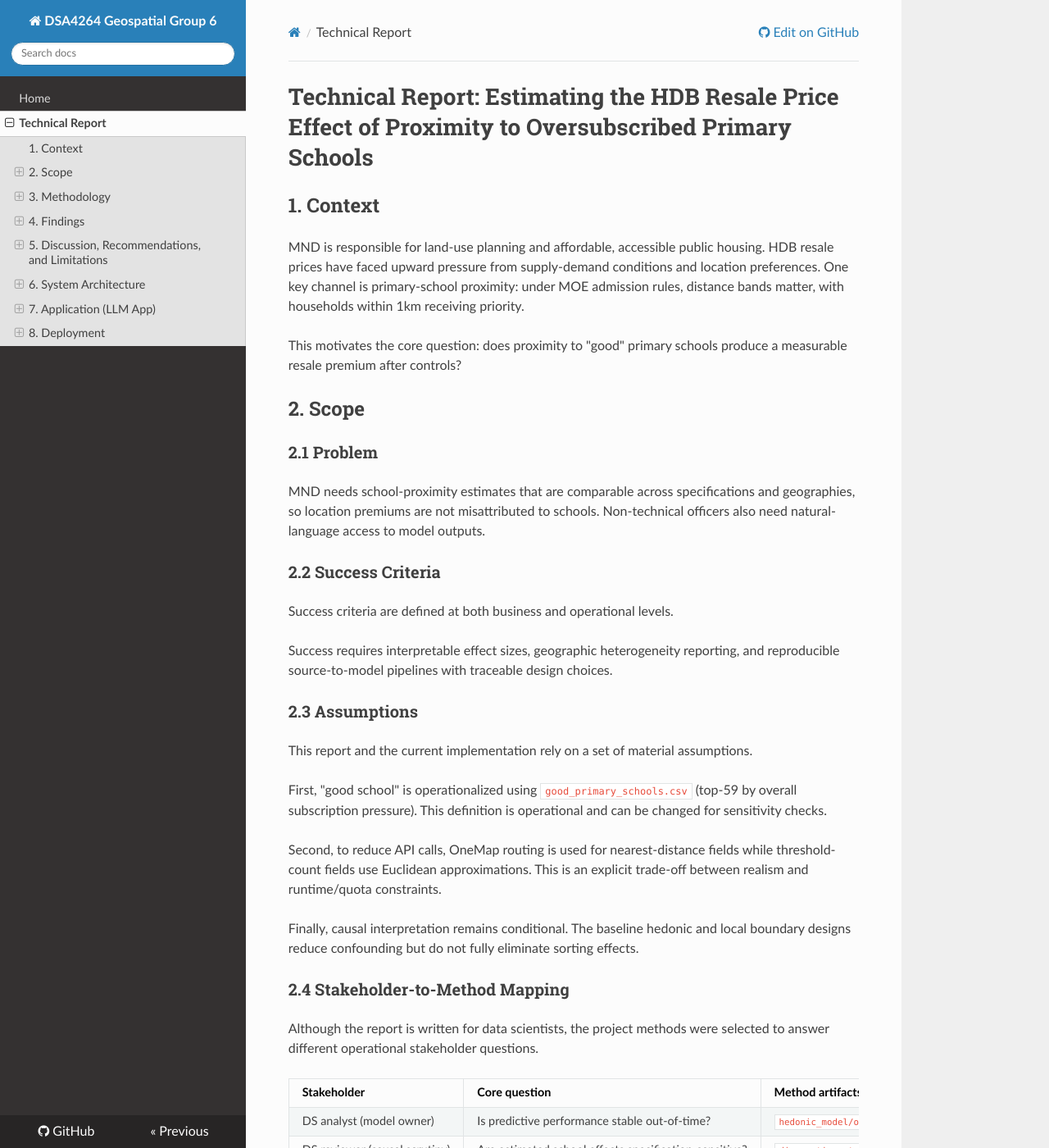
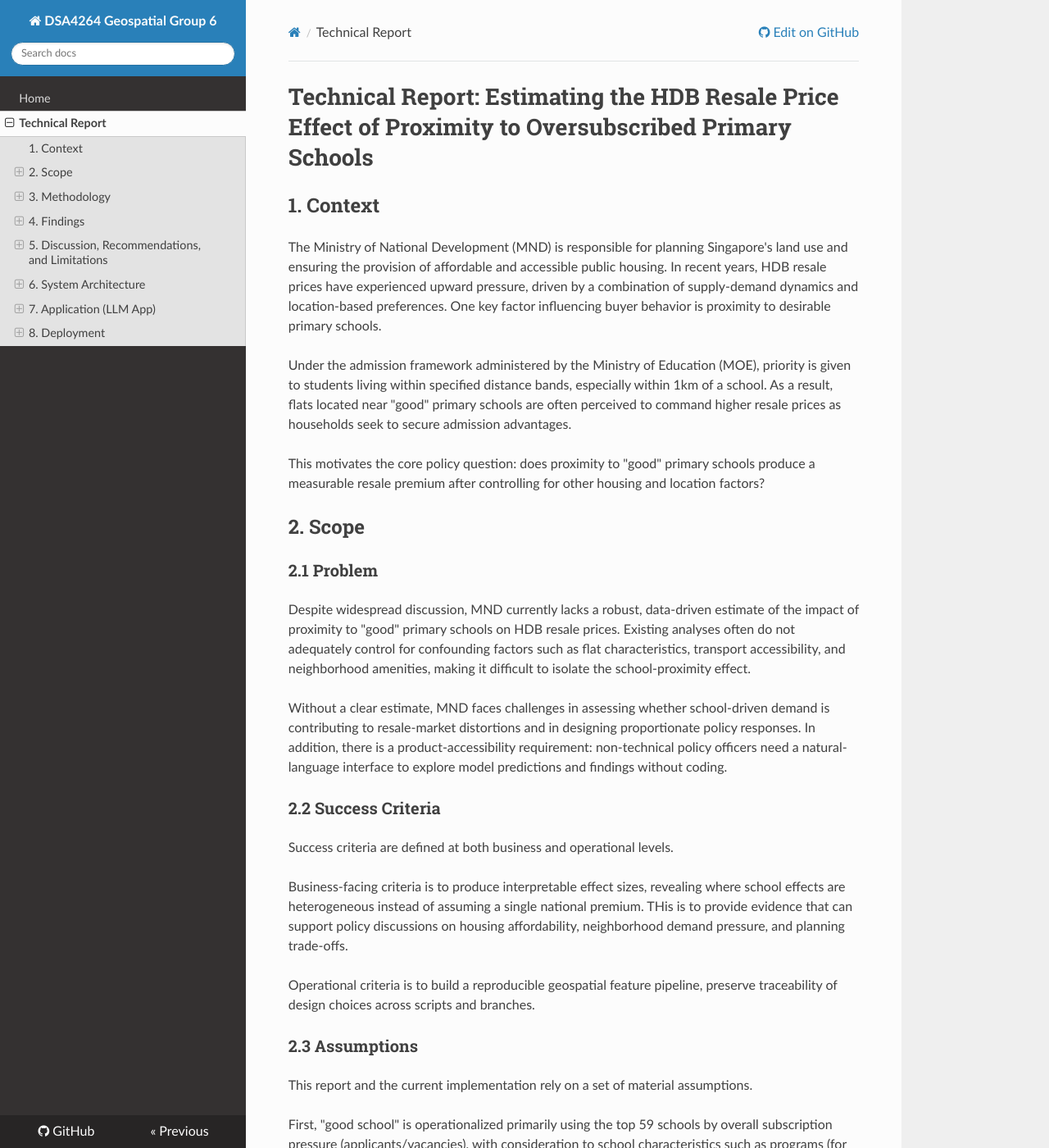
Before and after one commit to heehawww/DSA4264_Geospatial_Group6, an MkDocs documentation site: the page built from docs/technical_report.md, in a window 1280 px wide and 1400 px high. Shown: the whole window at 82% size. Built offline with MkDocs 1.6.1, drawn with Linux system fonts in a browser that asks for light colours; nearby versions of some CDN libraries; some of the changed text lies outside the part shown.

Commit message:
new sample

````diff
--- a/docs/technical_report.md
+++ b/docs/technical_report.md
@@ -2,35 +2,40 @@
 
 ## 1. Context
 
-MND is responsible for land-use planning and affordable, accessible public housing. HDB resale prices have faced upward pressure from supply-demand conditions and location preferences. One key channel is primary-school proximity: under MOE admission rules, distance bands matter, with households within 1km receiving priority.
+The Ministry of National Development (MND) is responsible for planning Singapore's land use and ensuring the provision of affordable and accessible public housing. In recent years, HDB resale prices have experienced upward pressure, driven by a combination of supply-demand dynamics and location-based preferences. One key factor influencing buyer behavior is proximity to desirable primary schools.
 
-This motivates the core question: does proximity to "good" primary schools produce a measurable resale premium after controls?
+Under the admission framework administered by the Ministry of Education (MOE), priority is given to students living within specified distance bands, especially within 1km of a school. As a result, flats located near "good" primary schools are often perceived to command higher resale prices as households seek to secure admission advantages.
+
+This motivates the core policy question: does proximity to "good" primary schools produce a measurable resale premium after controlling for other housing and location factors?
 
 ## 2. Scope
 
 ### 2.1 Problem
 
-MND needs school-proximity estimates that are comparable across specifications and geographies, so location premiums are not misattributed to schools. Non-technical officers also need natural-language access to model outputs.
+Despite widespread discussion, MND currently lacks a robust, data-driven estimate of the impact of proximity to "good" primary schools on HDB resale prices. Existing analyses often do not adequately control for confounding factors such as flat characteristics, transport accessibility, and neighborhood amenities, making it difficult to isolate the school-proximity effect.
+
+Without a clear estimate, MND faces challenges in assessing whether school-driven demand is contributing to resale-market distortions and in designing proportionate policy responses. In addition, there is a product-accessibility requirement: non-technical policy officers need a natural-language interface to explore model predictions and findings without coding.
 
 ### 2.2 Success Criteria
 
 Success criteria are defined at both business and operational levels.
 
-Success requires interpretable effect sizes, geographic heterogeneity reporting, and reproducible source-to-model pipelines with traceable design choices.
+Business-facing criteria is to produce interpretable effect sizes, revealing where school effects are heterogeneous instead of assuming a single national premium. THis is to  provide evidence that can support policy discussions on housing affordability, neighborhood demand pressure, and planning trade-offs.
+
+Operational criteria is to build a reproducible geospatial feature pipeline, preserve traceability of design choices across scripts and branches.
 
 ### 2.3 Assumptions
 
 This report and the current implementation rely on a set of material assumptions.
 
-First, "good school" is operationalized using `good_primary_schools.csv` (top-59 by overall subscription pressure). This definition is operational and can be changed for sensitivity checks.
+First, "good school" is operationalized primarily using the top 59 schools by overall subscription pressure (applicants/vacancies), with consideration to school characteristics such as programs (for example GEP and SAP) in the project curation process. Within our group, we discussed and added schools we feel are good as well. This produces a dataset that combines systematic ranking signals with judgment-based classification choices, resulting in a unique dataset.
 
-Second, to reduce API calls, OneMap routing is used for nearest-distance fields while threshold-count fields use Euclidean approximations. This is an explicit trade-off between realism and runtime/quota constraints.
+Second, in the optimized OneMap routing pipeline, to reduce the number of required API calls, OneMap routing is reserved for nearest-distance features while threshold-count features use Euclidean approximations for tractability. This is an explicit engineering trade-off between route realism and runtime/quota constraints.
 
-Finally, causal interpretation remains conditional. The baseline hedonic and local boundary designs reduce confounding but do not fully eliminate sorting effects.
+Finally, causal interpretation remains conditional. The baseline hedonic and local boundary designs reduce confounding but do not fully eliminate sorting effects, so effect estimates should be interpreted with specification awareness.
 
 ### 2.4 Stakeholder-to-Method Mapping
 
-Although the report is written for data scientists, the project methods were selected to answer different operational stakeholder questions.
 
 | Stakeholder | Core question | Method artifacts used |
 |---|---|---|
@@ -45,14 +50,14 @@
 
 Data governance note: raw source data should be re-pulled from upstream providers (for example Kaggle, data.gov.sg, and scraping pipelines) instead of being treated as permanent versioned assets in the code repository.
 
-| Data source | Role in pipeline | Main path in repo |
+| Data source | Role in pipeline | Public source link |
 |---|---|---|
-| HDB resale transactions (`2017+`) | Target variable and structural covariates | `primary_boundaries/inputs/ResaleflatpricesbasedonregistrationdatefromJan2017onwards.csv` |
-| School subscription rankings | Good-school definition and school-tier labels | `good_primary_schools.csv` and `primary_boundaries/outputs/overall_subscription_rates.csv` |
-| URA Master Plan land use | Spatial entity assignment for school points | `primary_boundaries/inputs/MasterPlan2025LandUseLayer.geojson` |
-| HDB existing building polygons | Polygon matching and exposure transfer | `primary_boundaries/inputs/HDBExistingBuilding.geojson` |
-| Mall points and MRT exits | Accessibility covariates | `primary_boundaries/outputs/shopping_centres_points.geojson` and `primary_boundaries/outputs/mrt_exits_tagged_with_lines.geojson` |
-| Engineered OneMap feature table | Final model-ready dataset | `primary_boundaries/outputs/onemap/resale_flats_with_school_buffer_counts_onemap.csv` |
+| HDB resale transactions (`2017+`) | Target variable and structural covariates | [data.gov.sg - Resale flat prices (from Jan 2017)](https://data.gov.sg/datasets/d_ebc5ab87086db484f88045b47411ebc5/view) |
+| School subscription rankings | Good-school definition and school-tier labels | [MOE Primary 1 Registration](https://www.moe.gov.sg/primary/p1-registration) |
+| URA Master Plan land use | Spatial entity assignment for school points |  |
+| HDB existing building polygons | Polygon matching and exposure transfer |  |
+| Mall points and MRT exits | Accessibility covariates | [Kaggle - Shopping Mall Coordinates](https://www.kaggle.com/datasets/karthikgangula/shopping-mall-coordinates), [Kaggle - MRT/LRT stations in Singapore](https://www.kaggle.com/datasets/lzytim/full-list-of-mrt-and-lrt-stations-in-singapore) |
+| Engineered OneMap feature table | Final model-ready dataset |  |
 
 Current coverage statistics in generated artifacts:
 
@@ -68,15 +73,17 @@
 
 Two external services are used in this project workflow.
 
-The first is the OneMap routing API (`https://www.onemap.gov.sg/api/public/routingsvc/route`), used for nearest walking distance to malls and MRT stations. The project requires a valid OneMap access token (`ONEMAP_API_KEY`) in `.env`. Without this token, the OneMap distance-provider mode fails early by design.
+- OneMap routing API (`https://www.onemap.gov.sg/api/public/routingsvc/route`), used for nearest walking distance to malls and MRT stations. The project requires a valid OneMap access token (`ONEMAP_API_KEY`) in `.env`. Without this token, the OneMap distance-provider mode fails early by design.
 
-The second is Kaggle dataset access (`kagglehub`) for enrichment sources used in preprocessing scripts (for example, shopping-centre coordinate seeds and MRT metadata tables). These scripts require local Kaggle authentication setup when rerunning data pulls.
+- Kaggle dataset access (`kagglehub`) for sources used in preprocessing scripts are required, requiring local Kaggle authentication setup when rerunning data pulls.
+
+- OpenAI key requirement: not required for the core preprocessing/model/API pipelines in this repository. It is only required if an external LLM application layer is added that calls OpenAI services.
 
 ## 3. Methodology
 
 ### 3.1 Technical Assumptions
 
-The project separates conceptual assumptions (Section 2.3) from technical assumptions that govern implementation.
+The project makes some technical assumptions:
 
 Spatial layers are normalized to WGS84 for ingestion and projected to SVY21 (`EPSG:3414`) where meter-based operations are required. This ensures consistent buffering and distance logic.
 
@@ -131,7 +138,15 @@
     class I output;
 ```
 
-### 3.4 Model Workflow
+### 3.4 School Location Distribution Map
+
+To support visual validation of school-location coverage, we provide a static split map (green points = Good schools, blue points = Not good schools):
+
+![School location distribution map](assets/figures/school_location_distribution_map_static.png)
+
+The map shows 179 school points across the island (`53` good, `126` not good in the joined point layer), with denser clusters in major residential belts. This is used as a QC check before downstream buffer and distance feature generation.
+
+### 3.5 Model Workflow
 
 ```mermaid
 flowchart TD
@@ -160,7 +175,17 @@
     class K,L,M api;
 ```
 
-### 3.5 Experimental Design
+The modelling stack combines methods with complementary strengths.
+
+### 3.6 Model Selection and Experimental Design
+
+Ridge regression is used as the primary predictive model because the feature space includes many correlated engineered covariates and one-hot encoded fixed effects. L2 regularization stabilizes coefficients under multicollinearity and improves out-of-sample generalization.
+
+OLS is retained in parallel for coefficient interpretability. It provides directly readable terms for hypothesis discussion (for example, `good_school_within_1km` and `good_school_count_1km`) and supports fixed-effect specifications useful for decomposition and diagnostics.
+
+RDD is added as a local identification stress test around the 1 km good-school boundary. It does not replace the pooled hedonic model; it checks whether local discontinuities remain after controls and bandwidth restrictions.
+
+Town-specific models are included because pooled coefficients can mask heterogeneous local effects. In this project, the sign and magnitude of school-associated premiums differ materially across towns.
 
 The experimental workflow has two layers: feature engineering and modelling.
 
@@ -181,18 +206,6 @@
 
 This layered design is deliberate: the hedonic model gives broad association patterns, RDD provides a local validity stress test, and town-level models expose heterogeneity that pooled coefficients can hide.
 
-### 3.6 Model Selection Rationale (Why OLS + Ridge + RDD)
-
-The modelling stack combines methods with complementary strengths.
-
-Ridge regression is used as the primary predictive model because the feature space includes many correlated engineered covariates and one-hot encoded fixed effects. L2 regularization stabilizes coefficients under multicollinearity and improves out-of-sample generalization.
-
-OLS is retained in parallel for coefficient interpretability. It provides directly readable terms for hypothesis discussion (for example, `good_school_within_1km` and `good_school_count_1km`) and supports fixed-effect specifications that are useful for decomposition and diagnostics.
-
-RDD is added as a local identification stress test around the 1 km good-school boundary. It does not replace the pooled hedonic model; instead, it checks whether local discontinuities remain after controls and bandwidth restrictions.
-
-Town-specific models are included because pooled coefficients can mask heterogeneous local effects. In this project, the sign and magnitude of school-associated premiums differ materially across towns.
-
 Method alternatives were considered but not prioritized in this phase:
 
 | Candidate approach | Why not primary in this phase |
@@ -202,13 +215,7 @@
 | Full causal design only (no predictive model) | Better identification focus but loses practical forecasting and residual diagnostics benefits |
 | One universal treatment premium | Empirically inconsistent with town-level heterogeneity observed in outputs |
 
-### 3.7 School Location Distribution Map
-
-To support visual validation of school-location coverage, we provide a static split map (green points = Good schools, blue points = Not good schools):
-
-![School location distribution map](assets/figures/school_location_distribution_map_static.png)
-
-The map shows 179 school points across the island (`53` good, `126` not good in the joined point layer), with denser clusters in major residential belts. This is used as a QC check before downstream buffer and distance feature generation.
+These alternatives were tested conceptually, but did not improve model usefulness enough relative to the chosen stack in this project phase.
 
 ## 4. Findings
 
@@ -232,9 +239,6 @@
 
 ![Resale price distribution](assets/figures/plot_c1_price_hist_all.png)
 The distribution is right-skewed with a high-price tail, supporting `log(resale_price)` modeling.
-
-![MRT lines within 10-minute walk](assets/figures/plot_d_mrt_lines_distribution.png)
-Median prices generally rise with more nearby rail-line options; high-line-count tail bins are small and should be interpreted cautiously.
 
 From hedonic outputs (`hedonic_model/outputs/metrics.json`):
 
````
